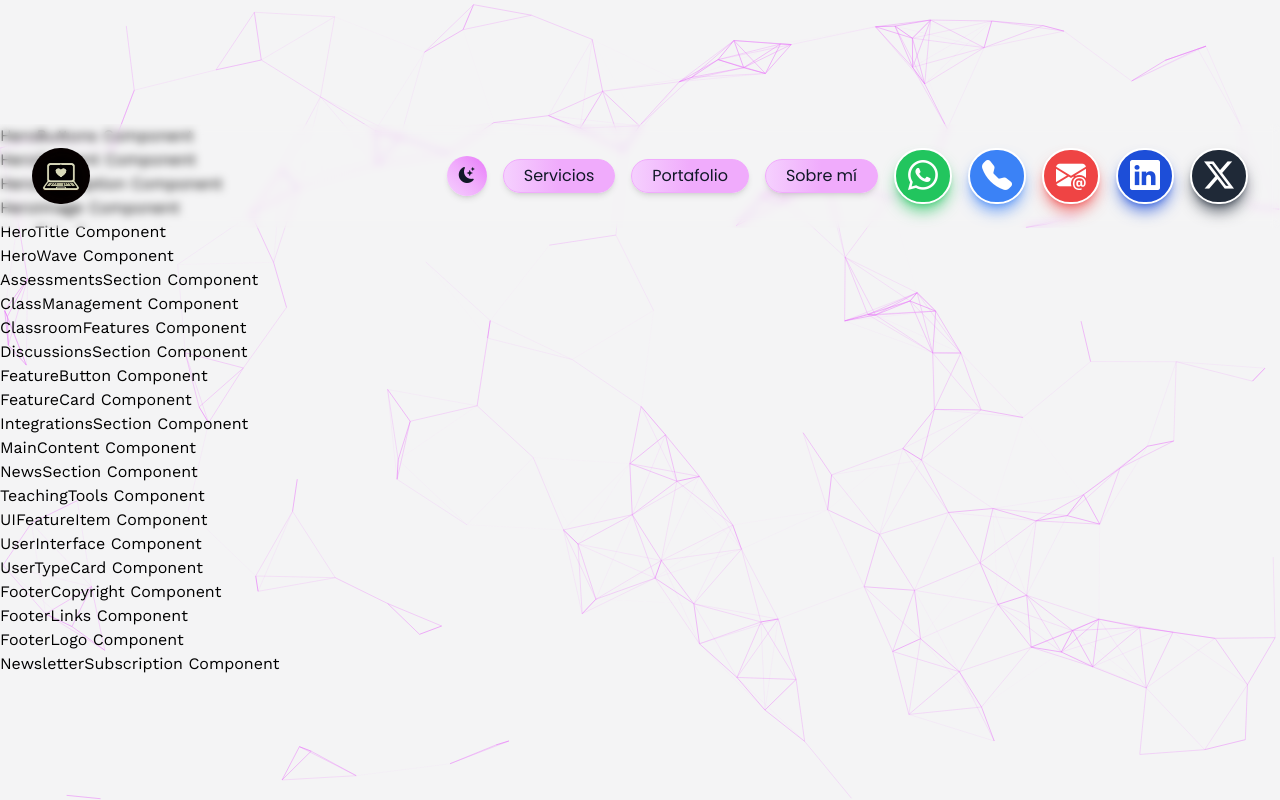
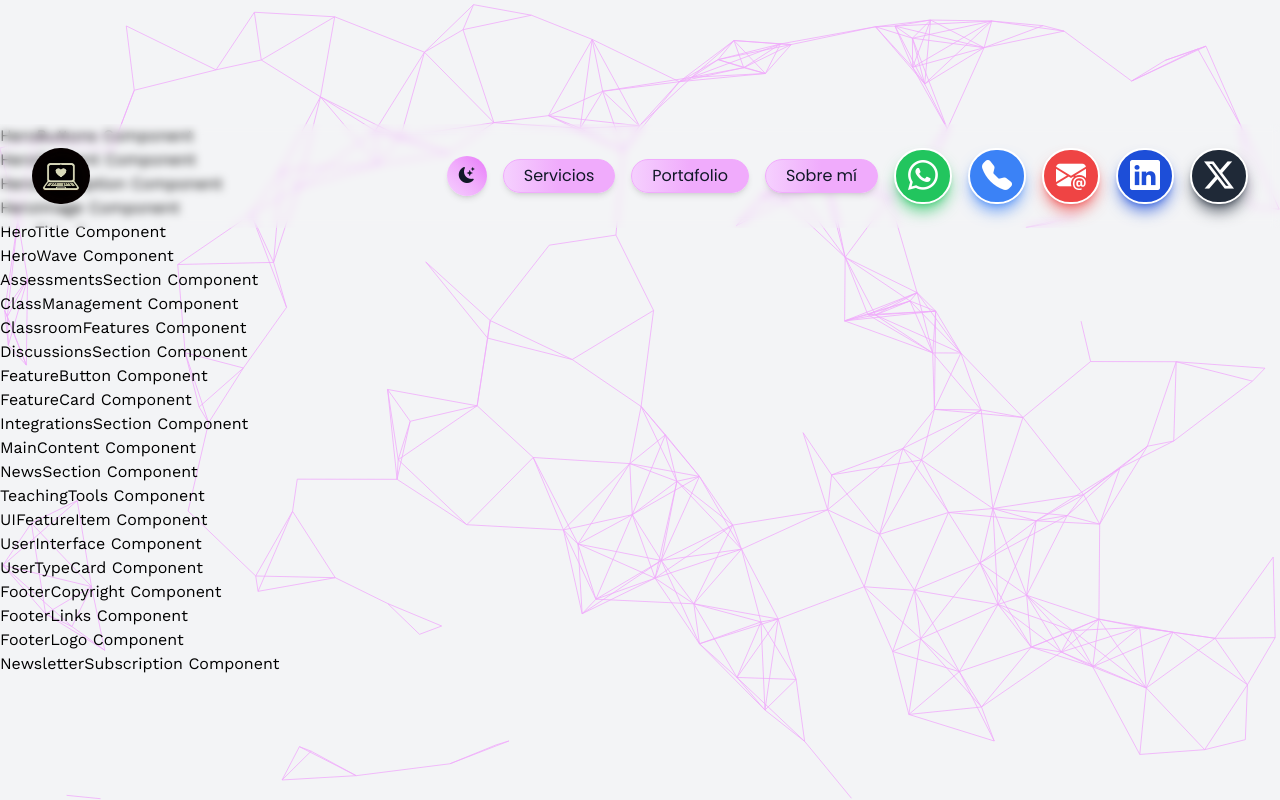
Before and after one commit to hararec-dev/hararecdev, a React (Vite) app: page / in a window 1280 px wide. Built offline with nearby package versions, Linux system fonts and the light colour scheme.

Commit message:
refactor(BackgroundCanvas): simplify theme handling and improve code readability

```diff
--- a/src/components/ui/BackgroundCanvas.tsx
+++ b/src/components/ui/BackgroundCanvas.tsx
@@ -1,8 +1,10 @@
-import { useEffect, useRef } from 'react';
+import { useEffect, useRef, useContext } from 'react';
+import { ThemeContext } from '../../context';
 import type { CanvasPoint } from '../../types';
 
 export const BackgroundCanvas = () => {
   const canvasRef: React.RefObject<HTMLCanvasElement> = useRef<HTMLCanvasElement>(null);
+  const themeContext = useContext(ThemeContext);
 
   useEffect(() => {
     const canvas = canvasRef.current;
@@ -14,24 +16,30 @@ export const BackgroundCanvas = () => {
     canvas.width = width;
     canvas.height = height;
 
-    const palette = {
-      light: {
-        background: "#F4F4F5", // gray-100
-        line: "#E879F9",       // indigo-900 (primary)
-        accent: "#E879F9",     // teal-400 (accent)
-      },
-      dark: {
-        background: "#0F172A", // gray-900
-        line: "#C026D3",       // indigo-300 (primary en dark)
-        accent: "#D946EF",     // teal-300 (accent en dark)
-      }
+    const getThemeColors = () => {
+      const isDark = themeContext?.theme === 'dark';
+      const bgElement = document.createElement('div');
+      const textElement = document.createElement('div');
+      bgElement.className = isDark ? 'bg-background-dark' : 'bg-background-light';
+      textElement.className = isDark ? 'bg-fuchsia-900' : 'bg-fuchsia-300';
+      document.body.appendChild(bgElement);
+      document.body.appendChild(textElement);
+      const bgStyle = window.getComputedStyle(bgElement);
+      const textStyle = window.getComputedStyle(textElement);
+      const colors = {
+        background: bgStyle.backgroundColor,
+        line: textStyle.backgroundColor,
+      };
+
+      document.body.removeChild(bgElement);
+      document.body.removeChild(textElement);
+
+      return colors;
     };
 
-    // Detectar modo oscuro
-    const isDark = window.matchMedia && window.matchMedia('(prefers-color-scheme: dark)').matches;
-    const colors = isDark ? palette.dark : palette.light;
+    const colors = getThemeColors();
 
-    // Pintar fondo
+    // Paint background
     ctx.fillStyle = colors.background;
     ctx.fillRect(0, 0, canvas.width, canvas.height);
 
@@ -39,7 +47,7 @@ export const BackgroundCanvas = () => {
     const numPoints: number = width <= 768 && height > width ? 100 : 200;
     const maxVelocity: number = 0.6;
 
-    // Generar puntos iniciales
+    // Generate initial points
     for (let i = 0; i < numPoints; i++) {
       points.push({
         x: Math.random() * canvas.width,
@@ -49,24 +57,20 @@ export const BackgroundCanvas = () => {
       });
     }
 
-    // Animar puntos
+    // Animate points
     const animate = (): void => {
       ctx.fillStyle = colors.background;
       ctx.fillRect(0, 0, canvas.width, canvas.height);
 
-      // Dibujar líneas entre puntos cercanos
+      // Draw lines between nearby points
       for (let i = 0; i < points.length; i++) {
         for (let j = i + 1; j < points.length; j++) {
           const distance: number = Math.sqrt(
             (points[i].x - points[j].x) ** 2 + (points[i].y - points[j].y) ** 2
           );
           if (distance < 100) {
-            const alpha: string = Math.floor((1 - distance / 100) * 255).toString(16).padStart(2, '0');
             ctx.beginPath();
-            // Alternar entre primary y accent para dar variedad
-            ctx.strokeStyle = (i % 3 === 0)
-              ? `${colors.accent}${alpha}`
-              : `${colors.line}${alpha}`;
+            ctx.strokeStyle = colors.line;
             ctx.lineWidth = width <= 768 && height > width ? 0.7 : 0.8;
             ctx.moveTo(points[i].x, points[i].y);
             ctx.lineTo(points[j].x, points[j].y);
@@ -75,12 +79,12 @@ export const BackgroundCanvas = () => {
         }
       }
 
-      // Actualizar posiciones de puntos
+      // Update point positions
       points.forEach((point: CanvasPoint) => {
         point.x += point.vx;
         point.y += point.vy;
 
-        // Rebotar en los bordes
+        // Bounce off edges
         if (point.x <= 0 || point.x >= canvas.width) point.vx *= -1;
         if (point.y <= 0 || point.y >= canvas.height) point.vy *= -1;
       });
@@ -90,7 +94,7 @@ export const BackgroundCanvas = () => {
 
     animate();
 
-    // Ajustar tamaño del canvas al cambiar el tamaño de la ventana
+    // Adjust canvas size when window is resized
     const handleResize = (): void => {
       if (!canvas) return;
       canvas.width = window.innerWidth;
@@ -102,17 +106,10 @@ export const BackgroundCanvas = () => {
     return () => {
       window.removeEventListener('resize', handleResize);
     };
-  }, []);
+  }, [themeContext?.theme]);
 
   return <canvas
     ref={canvasRef}
-    style={{
-      position: 'fixed',
-      top: 0,
-      left: 0,
-      width: '100%',
-      height: '100%',
-      zIndex: -1
-    }}
+    className="fixed top-0 left-0 w-full h-full -z-10"
   />;
 };
```
